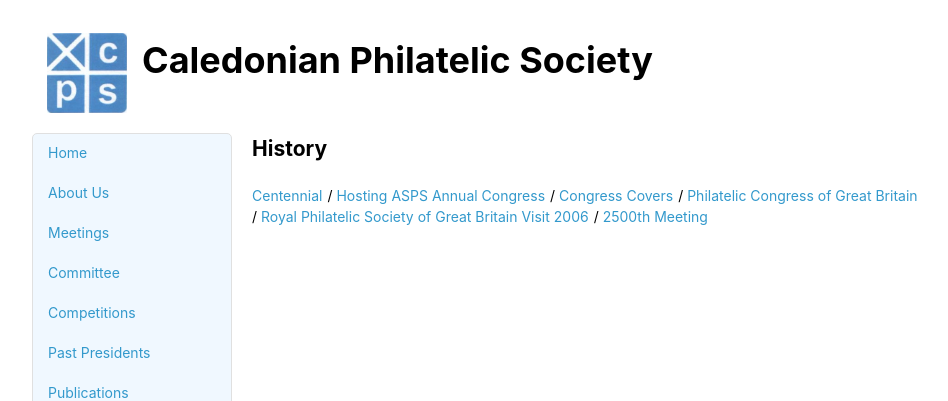
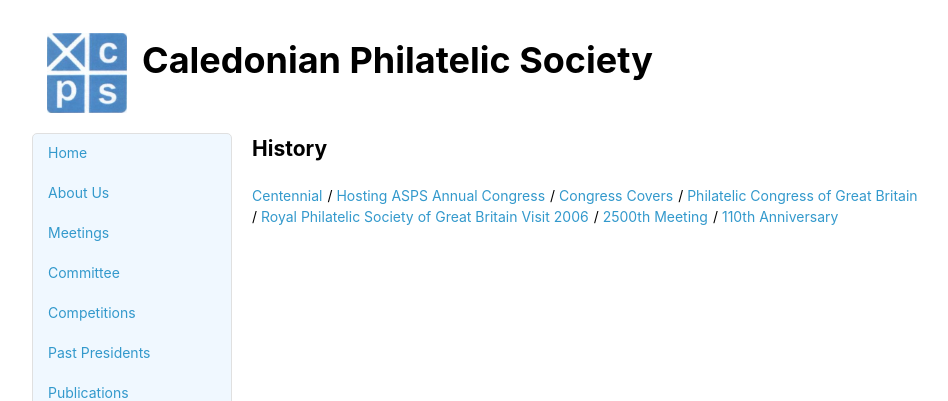
Before and after one commit to astalker/caledonian-stamps, a Jekyll site: the page built from history.md, in a window 1280 px wide. Shown: the top 401 px of the page, without its empty margins (118-1066 px from the left). Built offline with Jekyll 4.4.1, drawn with Linux system fonts in a browser that asks for light colours; our own code applies the rules of GitHub Pages for plain Markdown files.

```diff
--- a/_includes/history-menu.html
+++ b/_includes/history-menu.html
@@ -5,4 +5,5 @@
     <li><a href="./philatelic-congress-of-great-britain">Philatelic Congress of Great Britain</a></li>
     <li><a href="./royal-philatelic-society-of-great-britain-visit-2006">Royal Philatelic Society of Great Britain Visit 2006</a></li>
     <li><a href="./2500th-meeting">2500th Meeting</a></li>
+    <li><a href="./110th-anniversary">110th Anniversary</a></li>
 </ul>
```
